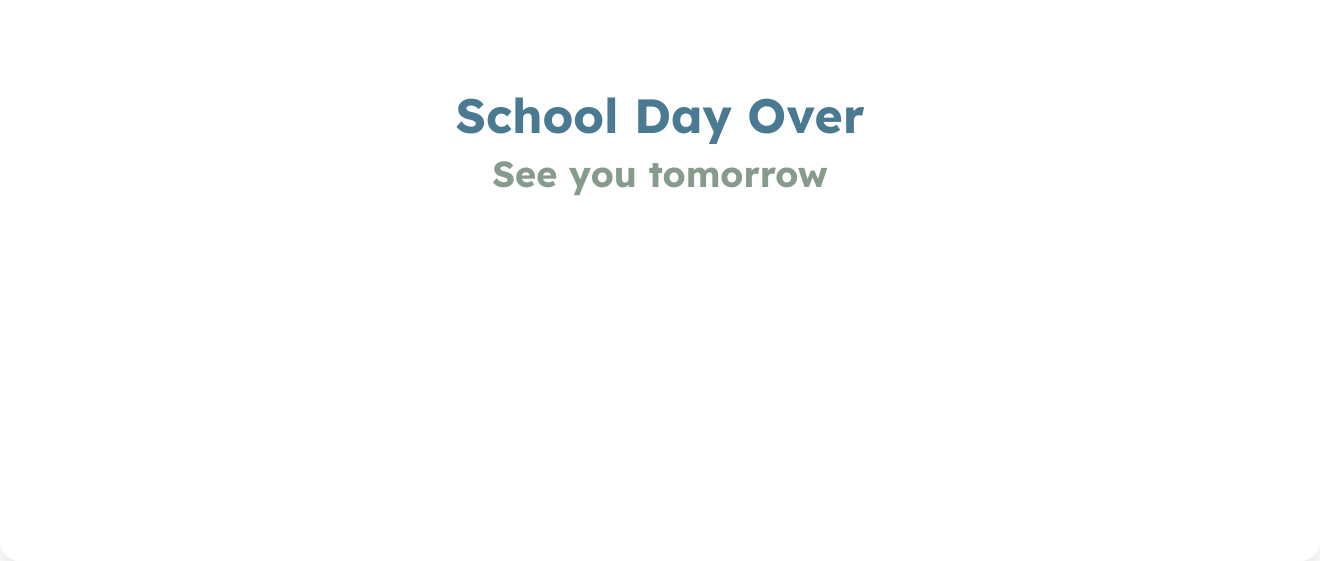
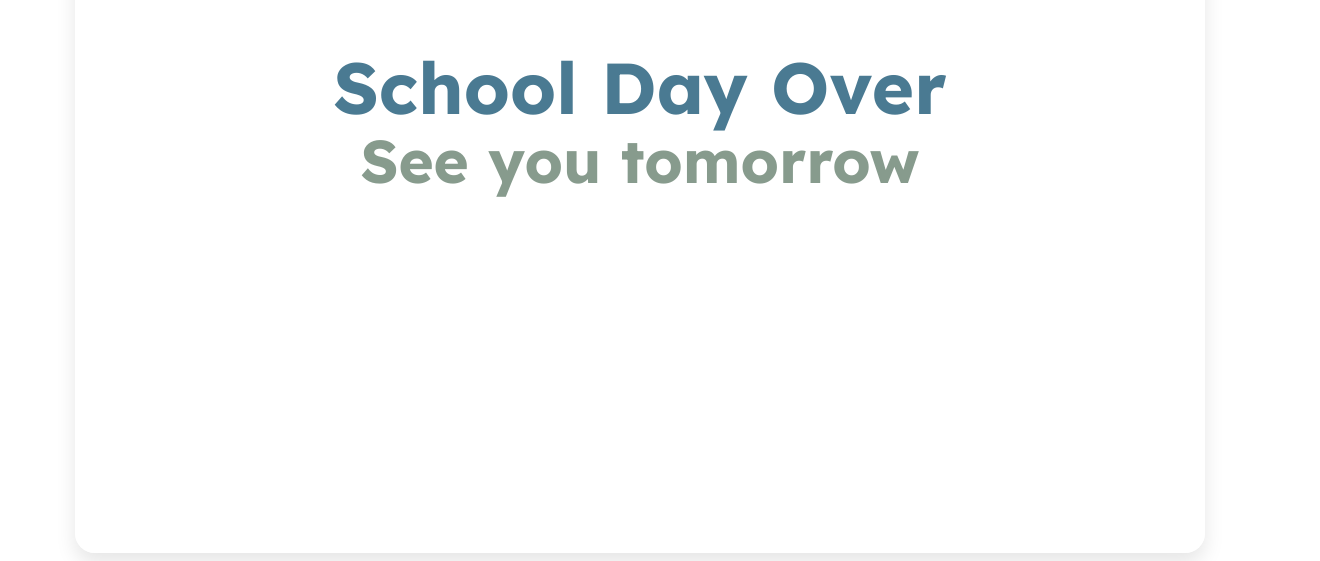
Before and after one commit to ispectechular/countdown-widget, a plain HTML site: page index.html in a window 1280 px wide. Shown: the part 279-840 px from the top of the page, 1320 px wide, since content can reach past the window. Drawn offline with Linux system fonts and the light colour scheme.

Commit message:
Update index.html

```diff
--- a/index.html
+++ b/index.html
@@ -1,56 +1,55 @@
 <!DOCTYPE html>
 <html lang="en">
 <head>
-  <meta charset="UTF-8">
-  <meta name="viewport" content="width=device-width, initial-scale=1.0">
-  <title>Class Countdown Timer — Embed‑Safe</title>
-  <link href="https://fonts.googleapis.com/css2?family=Lexend:wght@500;700&display=swap" rel="stylesheet">
+  <meta charset="UTF-8" />
+  <meta name="viewport" content="width=device-width, initial-scale=1" />
+  <title>Class Countdown Timer — Aspect‑Locked & Proportional</title>
+  <link href="https://fonts.googleapis.com/css2?family=Lexend:wght@500;700&display=swap" rel="stylesheet" />
   <style>
     :root{
-      --slate-blue:#4A7A92;
-      --muted-green:#879B8D;
-      --soft-purple:#756A85;
+      --slate-blue:#4A7A92; /* titles */
+      --muted-green:#879B8D; /* subtitles */
+      --soft-purple:#756A85; /* numbers */
       --glass-bg: rgba(255,255,255,0.7);
+      --radius: 20px;
     }
 
-    /* Make sure an iframe/embed can let us fill 100% */
-    html, body { height: 100%; margin: 0; background: transparent; font-family:'Lexend',sans-serif; }
+    /* Fill whatever space the iframe gives us */
+    html, body { height:100%; margin:0; background:transparent; font-family:'Lexend',sans-serif; }
 
-    /* One full-bleed card that fills whatever ClassroomScreen gives us */
-    .countdown-container {
-      width: 100%; height: 100%;
+    /* Stage takes 100% and centers the card */
+    .stage{ position:relative; width:100%; height:100%; display:flex; align-items:center; justify-content:center; }
+
+    /* Card keeps a fixed aspect ratio (4:3) and is sized by JS to fit within the stage */
+    .card{
+      position:relative;
+      background:var(--glass-bg);
+      -webkit-backdrop-filter: blur(10px); backdrop-filter: blur(10px);
+      border-radius: var(--radius); overflow:hidden;
+      box-shadow:0 10px 20px rgba(0,0,0,0.1);
       display:flex; flex-direction:column; align-items:center; justify-content:center;
-      gap: 1.5vmin; text-align:center; padding: 2.5vmin;
-      background: var(--glass-bg); backdrop-filter: blur(10px);
-      border-radius: 20px; box-shadow:0 10px 20px rgba(0,0,0,0.1);
+      text-align:center; padding:2.5%;
     }
 
-    /* Pure CSS fluid typography using viewport units of the iframe
-       (works reliably in ClassroomScreen + GitHub Pages) */
-    .label{ color:var(--slate-blue); font-weight:700; line-height:1.1;
-      font-size: clamp(14px, 6vmin, 48px);
-    }
-    .timer{ color:var(--soft-purple); font-weight:700; line-height:1;
-      font-size: clamp(24px, 18vmin, 160px);
-      letter-spacing: 0.02em;
-    }
-    .countdown-label{ color:var(--muted-green); font-weight:700; line-height:1.1;
-      font-size: clamp(12px, 4.5vmin, 36px);
-    }
-
-    /* When there is no live timer (after school), hide the timer row so layout looks normal */
-    .timer.hidden { display:none; }
+    /* Typography scales from a single --base value injected by JS */
+    .label{ color:var(--slate-blue); font-weight:700; line-height:1.1; font-size: calc(var(--base) * 0.09); margin:0; }
+    .timer{ color:var(--soft-purple); font-weight:700; line-height:1;   font-size: calc(var(--base) * 0.28); letter-spacing:0.02em; margin:0; }
+    .countdown-label{ color:var(--muted-green); font-weight:700; line-height:1.1; font-size: calc(var(--base) * 0.075); margin:0; }
+    .timer.hidden{ display:none; }
   </style>
 </head>
 <body>
-  <div class="countdown-container">
-    <div class="label" id="label">Loading...</div>
-    <div class="timer" id="timer">--:--</div>
-    <div class="countdown-label" id="sub">Time Remaining</div>
+  <div class="stage" id="stage">
+    <div class="card" id="card" style="--base:16px">
+      <div class="label" id="label">Loading...</div>
+      <div class="timer" id="timer">--:--</div>
+      <div class="countdown-label" id="sub">Time Remaining</div>
+    </div>
   </div>
 
   <script>
-    // EDIT YOUR SCHEDULE HERE
+    // ===== Configuration =====
+    const RATIO_W = 4, RATIO_H = 3; // locked 4:3 card
     const schedule = [
       { label: "Period 1", start: "08:05", end: "08:50" },
       { label: "Period 2", start: "08:55", end: "09:40" },
@@ -63,6 +62,7 @@
       { label: "Period 8", start: "14:20", end: "15:05" },
     ];
 
+    // ===== Time helpers =====
     function toMinutes(hhmm){ const [h,m]=hhmm.split(":").map(Number); return h*60+m; }
 
     function getCurrentSegment(now) {
@@ -132,8 +132,37 @@
       timerEl.textContent = `${mm}:${ss.toString().padStart(2,'0')}`;
     }
 
-    // No resize JS needed — fonts scale with vmin (iframe viewport).
-    updateTimer();
+    // ===== Aspect‑ratio fit + proportional typography =====
+    const stage = document.getElementById('stage');
+    const card  = document.getElementById('card');
+
+    function sizeCard(){
+      const W = stage.clientWidth;  // available width in iframe
+      const H = stage.clientHeight; // available height in iframe
+      const targetRatio = RATIO_W / RATIO_H;
+
+      // Fit within stage while preserving ratio
+      let cw = W;               // candidate width
+      let ch = cw / targetRatio; // resulting height
+      if (ch > H){              // too tall → bound by height instead
+        ch = H;
+        cw = ch * targetRatio;
+      }
+
+      // Apply pixel size
+      card.style.width = Math.floor(cw) + 'px';
+      card.style.height = Math.floor(ch) + 'px';
+
+      // Base = min dimension; drives all font sizes
+      const base = Math.min(cw, ch);
+      card.style.setProperty('--base', base + 'px');
+    }
+
+    // ResizeObserver is more reliable inside ClassroomScreen iframes than window.resize
+    const ro = new ResizeObserver(sizeCard);
+    ro.observe(stage);
+    window.addEventListener('orientationchange', sizeCard);
+    window.addEventListener('load', () => { sizeCard(); updateTimer(); });
     setInterval(updateTimer, 1000);
   </script>
 </body>
```
